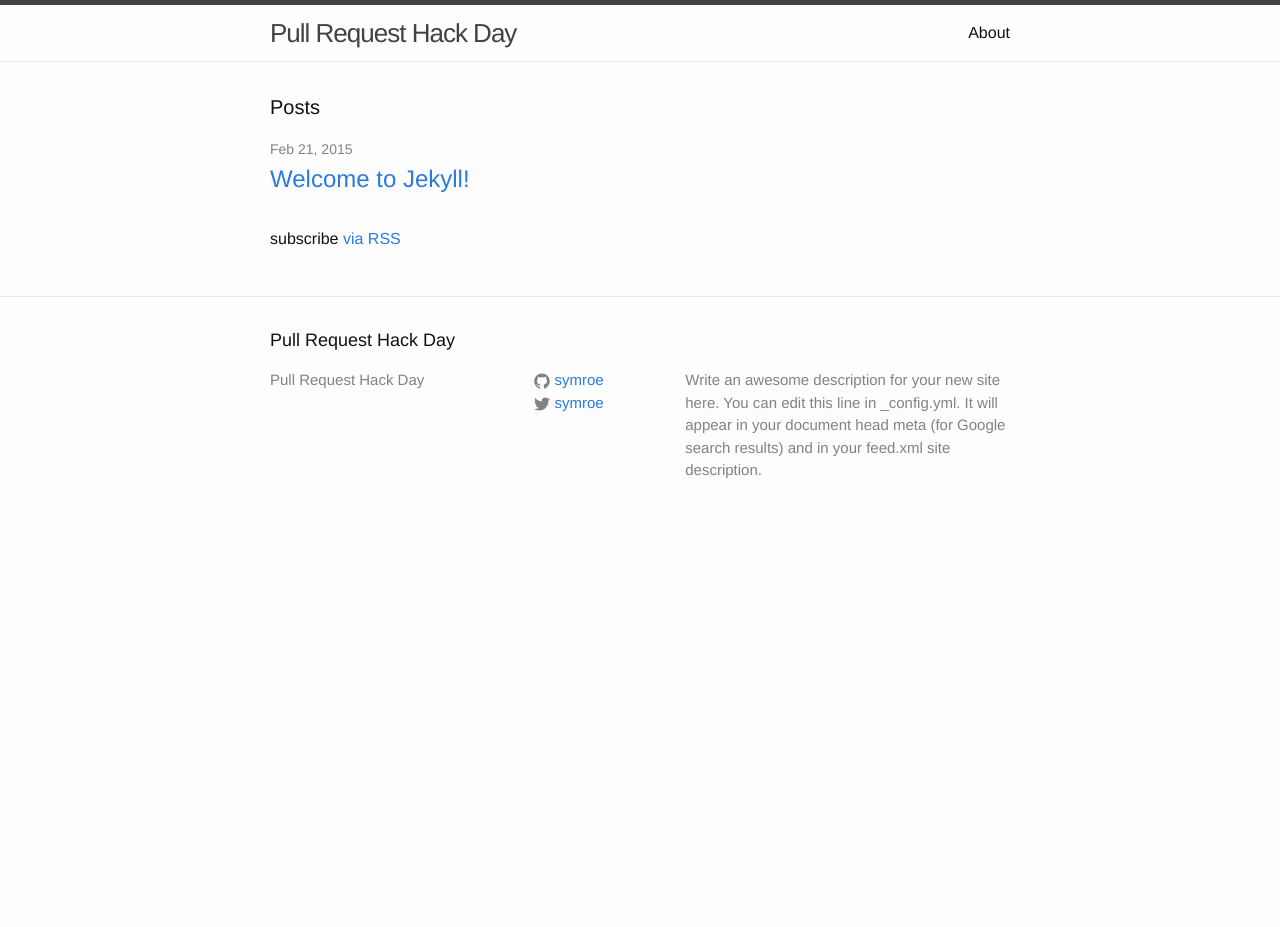
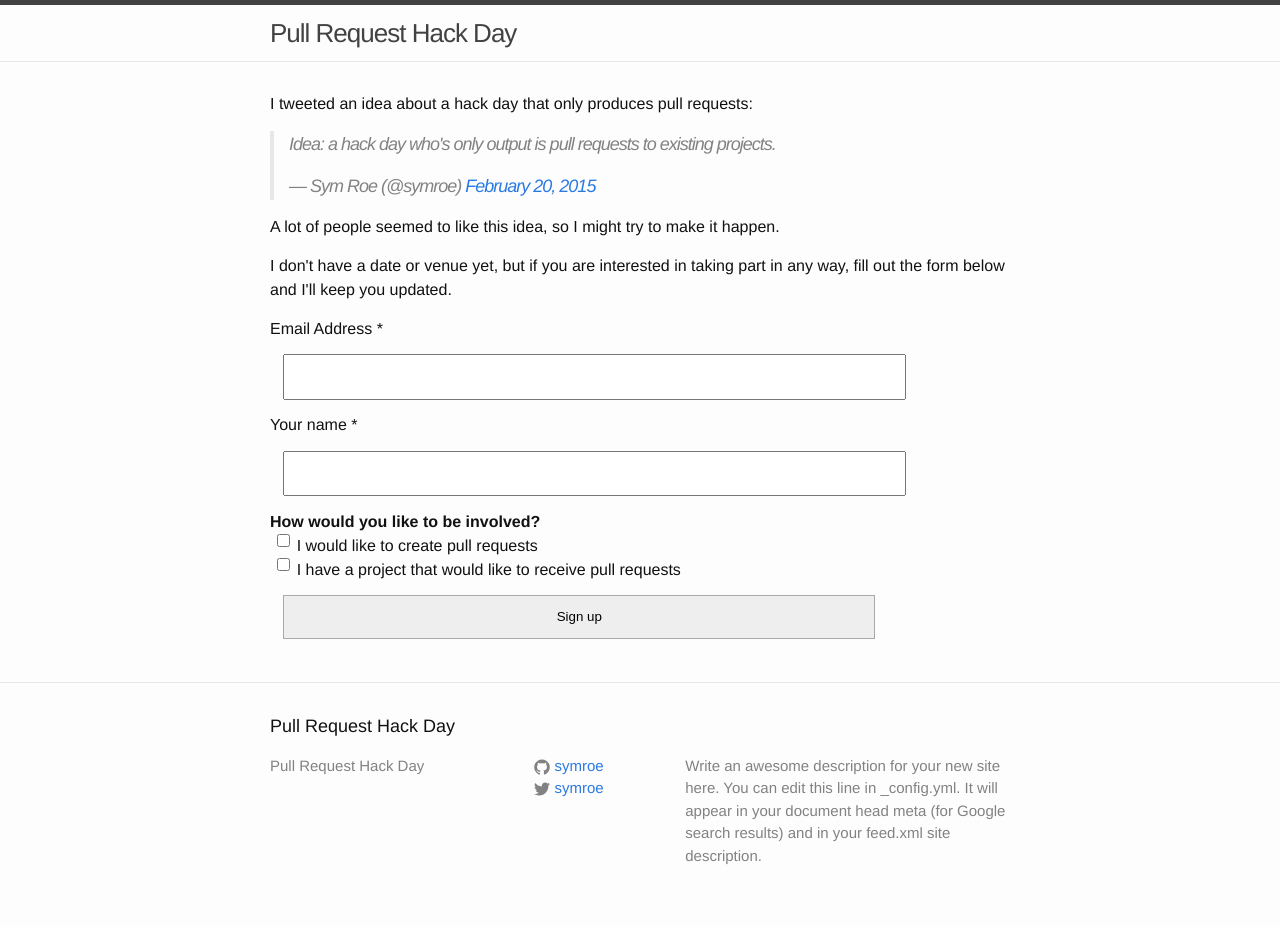
Before and after one commit to pullrequestday/pullrequestday, a Jekyll site: the page built from index.html, in a window 1280 px wide. Built offline with Jekyll 4.4.1, drawn with Linux system fonts in a browser that asks for light colours; comment, search, counter and statistics services are not loaded; before the commit the page ends 900 px from its top, so only the background shows below that.

Commit message:
Mailchimp form

```diff
--- a/_config.yml
+++ b/_config.yml
@@ -5,7 +5,7 @@ description: > # this means to ignore newlines until "baseurl:"
   line in _config.yml. It will appear in your document head meta (for
   Google search results) and in your feed.xml site description.
 baseurl: ""
-url: "http://pullrequesthackday.org/"
+url: "https://pullrequesthackday.org/"
 twitter_username: symroe
 github_username:  symroe
 
--- a/_sass/_base.scss
+++ b/_sass/_base.scss
@@ -202,3 +202,32 @@ pre {
         }
     }
 }
+
+
+form {
+    label, strong {
+        display:block;
+        clear:both;
+        float:left;
+    }
+    input, button {
+        padding:1em;
+        margin:1em;
+        width:80%;
+        max-width:50em;
+        clear:both;
+        float:left;
+
+        &[type=checkbox] {
+            padding:0em;
+            margin:0em;
+            width:2em;
+//            max-width:0;
+        }
+    }
+    button {
+        background-color:#EEE;
+        border:1px solid #AAA;
+    }
+
+}
--- a/index.html
+++ b/index.html
@@ -4,20 +4,50 @@ layout: default
 
 <div class="home">
 
-  <h1 class="page-heading">Posts</h1>
+<p>I tweeted an idea about a hack day that only produces pull requests:</p>
 
-  <ul class="post-list">
-    {% for post in site.posts %}
-      <li>
-        <span class="post-meta">{{ post.date | date: "%b %-d, %Y" }}</span>
+<blockquote class="twitter-tweet" lang="en"><p>Idea: a hack day who&#39;s only output is pull requests to existing projects.</p>&mdash; Sym Roe (@symroe) <a href="https://twitter.com/symroe/status/568782434009010176">February 20, 2015</a></blockquote>
+<script async src="//platform.twitter.com/widgets.js" charset="utf-8"></script>
 
-        <h2>
-          <a class="post-link" href="{{ post.url | prepend: site.baseurl }}">{{ post.title }}</a>
-        </h2>
-      </li>
-    {% endfor %}
-  </ul>
+<p>A lot of people seemed to like this idea, so I might try to make it happen.</p>
 
-  <p class="rss-subscribe">subscribe <a href="{{ "/feed.xml" | prepend: site.baseurl }}">via RSS</a></p>
+<p>I don't have a date or venue yet, but if you are interested in taking part in any way, fill out the form below and I'll keep you updated.</p>
+
+
+
+
+
+<!-- Begin MailChimp Signup Form -->
+<div id="mc_embed_signup">
+    <form action="//github.us8.list-manage.com/subscribe/post?u=aeea66014d6442edad784f461&amp;id=fe288474d6" method="post" id="mc-embedded-subscribe-form" name="mc-embedded-subscribe-form" class="validate" target="_blank" novalidate>
+        <label for="mce-EMAIL">Email Address  <span class="asterisk">*</span>
+        </label>
+        <input type="email" value="" name="EMAIL" class="required email" id="mce-EMAIL">
+
+        <label for="mce-LNAME">Your name  <span class="asterisk">*</span>
+        </label>
+        <input type="text" value="" name="LNAME" class="required" id="mce-LNAME">
+
+
+        <strong>How would you like to be involved? </strong>
+        <label for="mce-group[16009]-16009-0"><input type="checkbox" value="1" name="group[16009][1]" id="mce-group[16009]-16009-0"> I would like to create pull requests</label>
+        <label for="mce-group[16009]-16009-1"><input type="checkbox" value="2" name="group[16009][2]" id="mce-group[16009]-16009-1"> I have a project that would like to receive pull requests</label>
+
+
+
+        <div class="response" id="mce-error-response" style="display:none"></div>
+        <div class="response" id="mce-success-response" style="display:none"></div>
+
+        <!-- real people should not fill this in and expect good things - do not remove this or risk form bot signups-->
+        <div style="position: absolute; left: -5000px;"><input type="text" name="b_aeea66014d6442edad784f461_fe288474d6" tabindex="-1" value=""></div>
+
+        <button type="submit" name="subscribe" id="mc-embedded-subscribe" class="button">Sign up</button>
+    </form>
+</div>
+<!--End mc_embed_signup-->
+
+
+
+
 
 </div>
```
Also changed, not shown: about.md (deleted, +0 -11 lines), thanks.md (added, +7 -0 lines).
